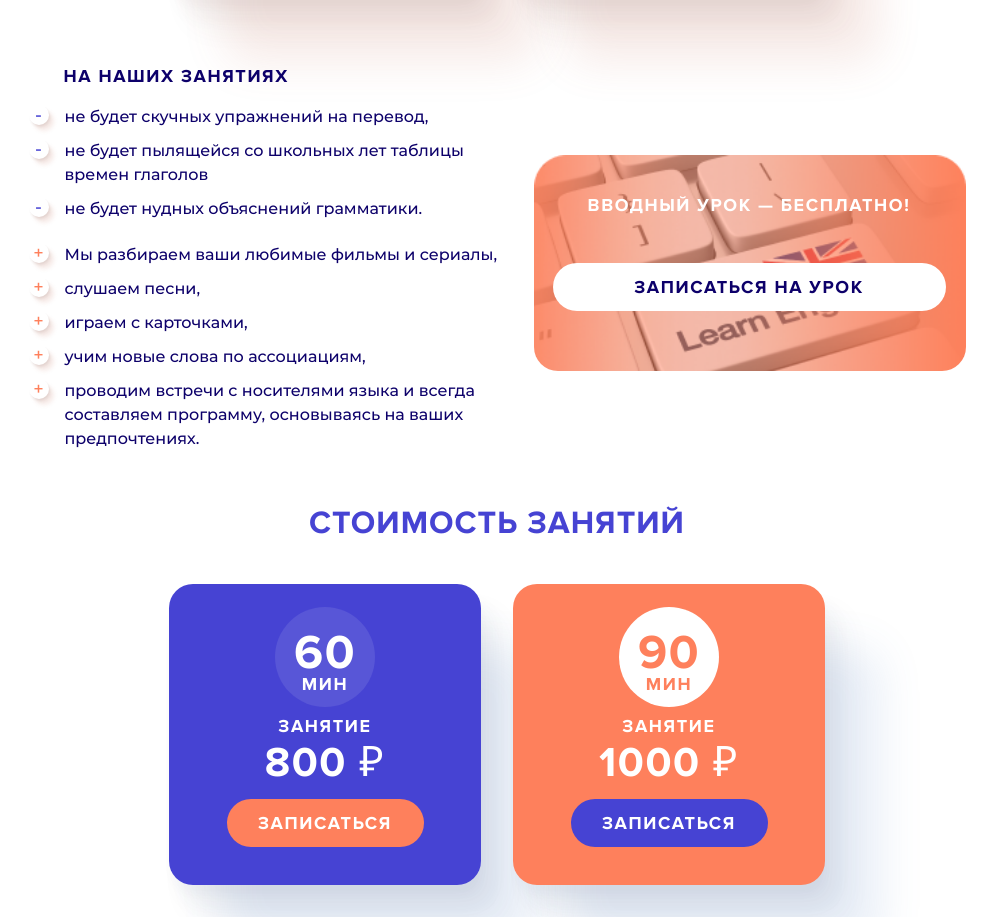
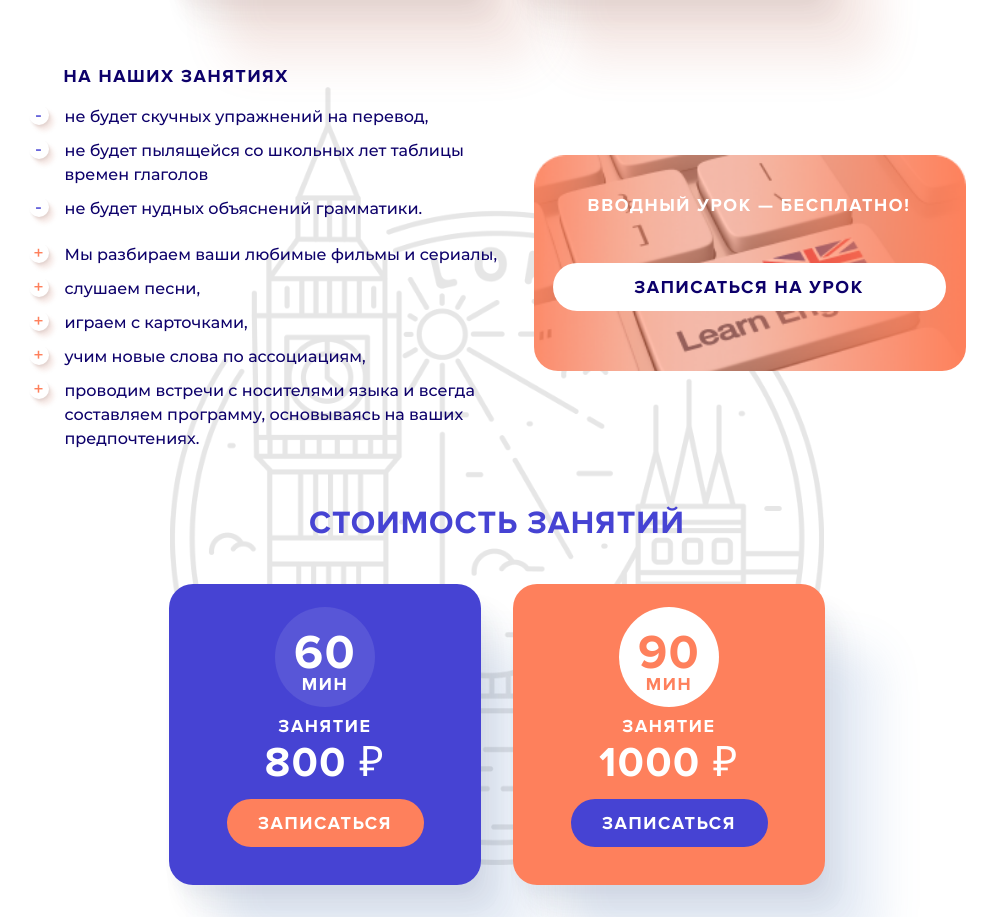
Before and after one commit to JustifyContentSB/english, a website: page app/index.html in a window 1280 px wide. Shown: the part 1212-2132 px from the top of the page, without its empty margins (143-1140 px from the left). Drawn offline with nearby package versions, Linux system fonts and the light colour scheme; files whose address does not match are found by name.

Commit message:
Правки фонового изображения в секции "advantage"

```diff
--- a/app/scss/advantage.scss
+++ b/app/scss/advantage.scss
@@ -3,16 +3,10 @@
 	&__inner {
 		position: relative;
 		overflow-x: hidden;
-		&::after {
-			content: '';
-			position: absolute;
-			top: 25%;
-			left: -25%;
-			max-width: 100%;
-			height: 921px;
-			background: url('../images/advantage/adv-bg.png');
-			z-index: -1;
-		}
+		background: url('../images/advantage/adv-bg.png');
+		background-repeat: no-repeat;
+		background-position: 10% 30%;
+		background-size: 500px;
 	}
 	&__title {
 		margin: 0;
@@ -113,6 +107,10 @@
 
 @media screen and(min-width: 411px) {
 	.advantage {
+		&__inner {
+			background-size: calc(100% - 20px);
+			background-position: center;
+		}
 		&__list {
 			& li {
 				font-size: 16px;
@@ -158,6 +156,10 @@
 
 @media screen and(min-width: 1000px) {
 	.advantage {
+		&__inner {
+			background-size: 654px;
+			background-position: top 30% center;
+		}
 		&__top {
 			width: 937px;
 			margin: 0 auto;
```
Also changed, not shown: app/css/style.css, 1 other file.
